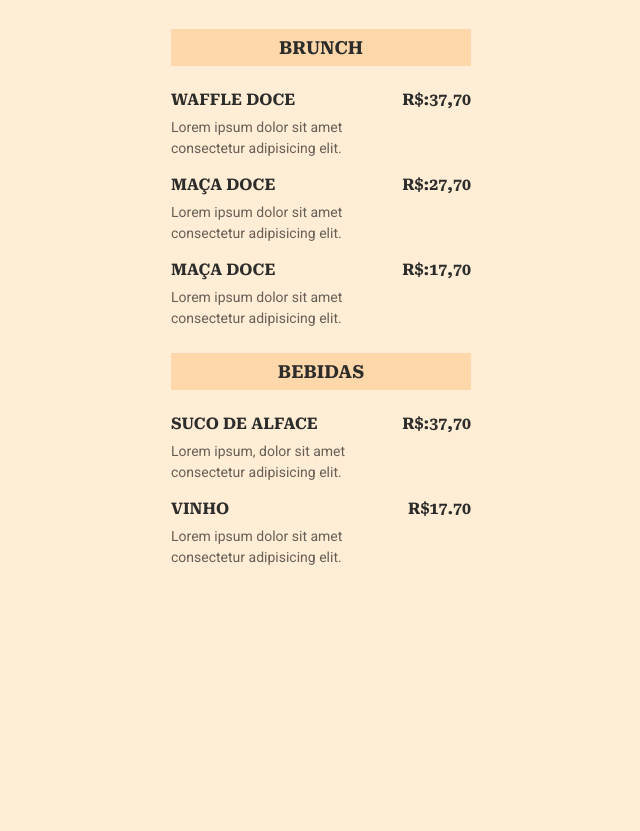
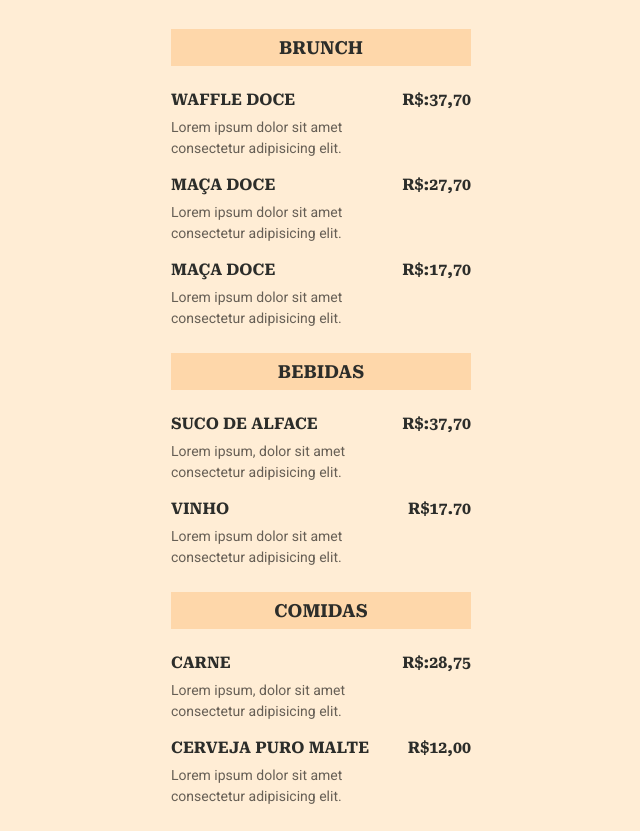
Before and after one commit to KmtSouza/maratona-explorer-3, a plain HTML site: page index.html in a window 1280 px wide. Shown: the part 88-919 px from the top of the page, without its empty margins (319-959 px from the left). Before the commit the page ends 800 px from the top, so only its background shows below. Drawn offline with Linux system fonts and the light colour scheme.

Commit message:
Atualização de cardápio

```diff
--- a/index.html
+++ b/index.html
@@ -96,6 +96,36 @@
 
       </ul>
     </section>
+    <section>
+        <h2>Comidas</h2>
+        <ul>
+            <li>
+                <div class="details">
+                    <h3>Carne</h3>
+                    <p class="description">
+                        Lorem ipsum, dolor sit amet consectetur adipisicing elit.
+                    </p>
+                </div>
+                <strong class="price">
+                    R$:28,75
+                </strong>
+            </li>
+
+           <li>
+          <div class="details">
+            <h3>Cerveja puro malte</h3>
+            <p class="description">
+              Lorem ipsum dolor sit amet consectetur adipisicing elit.
+            </p>
+          </div>
+
+          <strong class="price">
+            R$12,00
+          </strong>
+        </li>
+
+      </ul>
+    </section>
 
   </body>
 </html>
```
